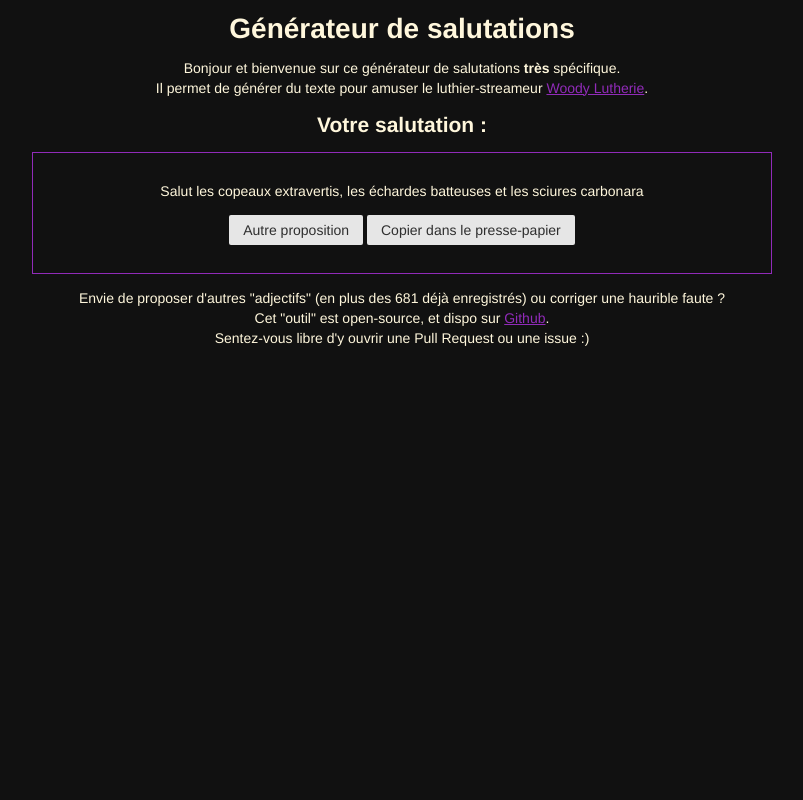
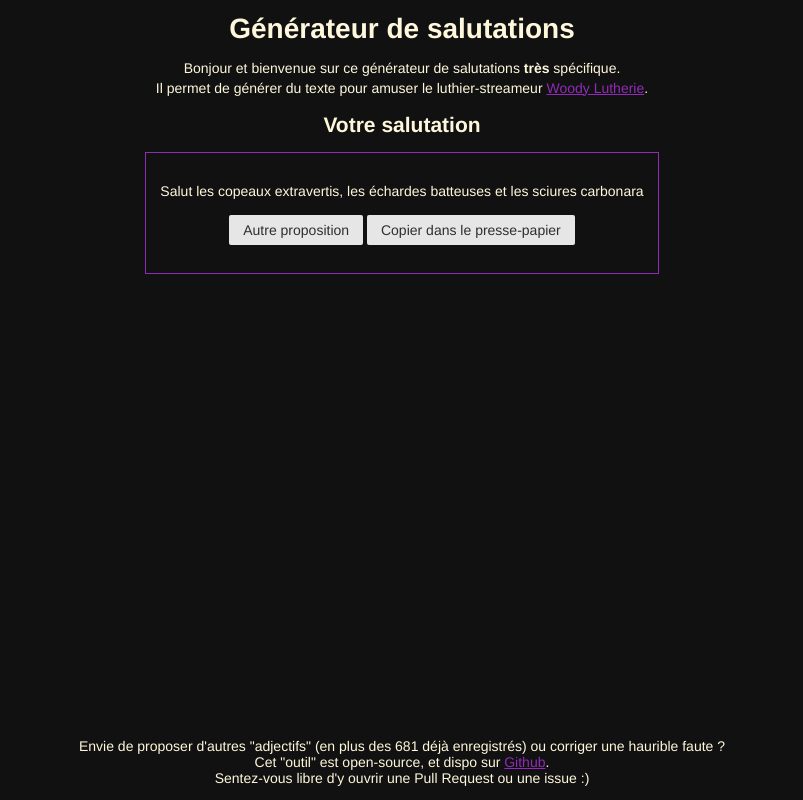
Before and after one commit to chibani/salut-woody, a website built with webpack: page index.html in a window 1280 px wide. Shown: the whole page, without its empty margins (238-1041 px from the left). Built offline with nearby package versions, Linux system fonts and the light colour scheme.

Commit message:
add css + animation + footer

```diff
--- a/index.html
+++ b/index.html
@@ -6,15 +6,17 @@
     <meta name="viewport" content="width=device-width, initial-scale=1.0">
     <title>Salut les copeaux</title>
     <link rel="stylesheet" href="https://cdn.jsdelivr.net/npm/purecss@3.0.0/build/pure-min.css" integrity="sha384-X38yfunGUhNzHpBaEBsWLO+A0HDYOQi8ufWDkZ0k9e0eXz/tH3II7uKZ9msv++Ls" crossorigin="anonymous">
-    <link rel="stylesheet" href="./style.css">
+    <link rel="stylesheet" href="/resources/css/style.css">
 </head>
 <body>
+    <div class="content">
         <h1 id="title_main">Générateur de salutations</h1>
         <p id="txt_welcome">
             Bonjour et bienvenue sur ce générateur de salutations <strong>très</strong> spécifique. <br>
             Il permet de générer du texte pour amuser le luthier-streameur <a href="https://www.twitch.tv/woodylutherie">Woody Lutherie</a>.
         </p>
-    <h2 id="title_secondary">Votre salutation : </h2>
+        <div id="div_greetings">
+            <h2 id="title_secondary">Votre salutation</h2>
             <fieldset id="txt_fieldset">
 
                 <p id="txt_greetings"></p>
@@ -23,10 +25,13 @@
                     <button class="pure-button" id="btn_copy">Copier dans le presse-papier</button>
                 </p>
             </fieldset>
+        </div>
+    </div>
+</body>
+<footer id="footer">
     <p id="txt_help">Envie de proposer d'autres "adjectifs" (en plus des <span id="txt_adjectives_counter"></span> déjà enregistrés) ou corriger une haurible faute ? <br>
         Cet "outil" est open-source, et dispo sur <a href="https://github.com/chibani/salut-woody/">Github</a>. <br>
         Sentez-vous libre d'y ouvrir une Pull Request ou une issue :)
     </p>
-    <script src="https://cdnjs.cloudflare.com/ajax/libs/gsap/3.11.4/gsap.min.js"></script>
-</body>
+<footer>
 </html>
--- a/package.json
+++ b/package.json
@@ -5,6 +5,7 @@
   "main": "main.js",
   "private": true,
   "dependencies": {
+    "gsap": "^3.11.4",
     "jest": "^29.4.2"
   },
   "devDependencies": {
--- a/style.css
+++ b/resources/css/style.css
@@ -1,15 +1,18 @@
+html, body {
+    height: 100%;
+    margin: 0;
+    padding: 0;
+}
+
 body {
     background-color: #111111;
     color: #fff7dc;
     font-family: "Helvetica Neue", Helvetica, Arial, sans-serif;
     font-size: 14px;
-    line-height: 20px;
-    margin-left: 20%;
-    margin-right: 20%;
-    padding: 0;
     align-items: center;
-    justify-content: center;
     text-align: center;
+    display: flex;
+    flex-direction: column;
 }
 
 a {
@@ -22,3 +25,16 @@ fieldset {
     margin: 1em;
     padding: 1em;
 }
+
+.content {
+    flex: 1 0 auto;
+    line-height: 20px;
+    margin-left: 20%;
+    margin-right: 20%;
+}
+
+footer {
+    flex-shrink: 0;
+    margin: 0;
+    width: 100%;
+}
--- a/src/greeter.js
+++ b/src/greeter.js
@@ -1,5 +1,5 @@
 export default class Greeter {
-    generated_greetings = '';
+    generated_greetings = 'Salutation !';
 
     constructor(config) {
         this.config = config;
--- a/src/index.js
+++ b/src/index.js
@@ -1,16 +1,31 @@
 import Greeter from './greeter.js';
 import config from './dict/woody.js';
+import {gsap, ScrollTrigger} from "gsap/all.js";
 
 const greeter = new Greeter(config);
 
 const update_greetings = () =>{
     greeter.refresh_greetings();
     document.getElementById("txt_greetings").innerText = greeter.get_generated_greetings();
+    gsap.fromTo(document.getElementById("txt_greetings"), {
+            opacity: 0,
+            y: -10
+        }, {
+            duration: 1,
+            opacity: 1,
+            y: 0,
+        }
+    );
 }
 document.getElementById("btn_refresh").addEventListener("click", update_greetings);
 document.getElementById("btn_copy").addEventListener("click", greeter.copy_to_clipboard);
 //Update the adjectives counter
 document.getElementById("txt_adjectives_counter").innerText = config.adjectives.length;
 
+gsap.from(document.getElementById("title_main"), {duration: 1, opacity: 0, x: -100, ease: "power4.out"});
+gsap.from(document.getElementById("txt_welcome"), {duration: 1, opacity: 0, y: -10, ease: "power4.out", delay: 0.5});
+gsap.from(document.getElementById("div_greetings"), {duration: 1, opacity: 0, y: -10, ease: "power4.out", delay: 1});
+gsap.from(document.getElementById("txt_help"), {duration: 2, opacity: 0, y: 20, ease: "power4.out", delay: 1.5});
+
 // Pick a first one
 update_greetings();
```
Also changed, not shown: 1 other file. Lines whose indentation alone changed are shown as unchanged.
